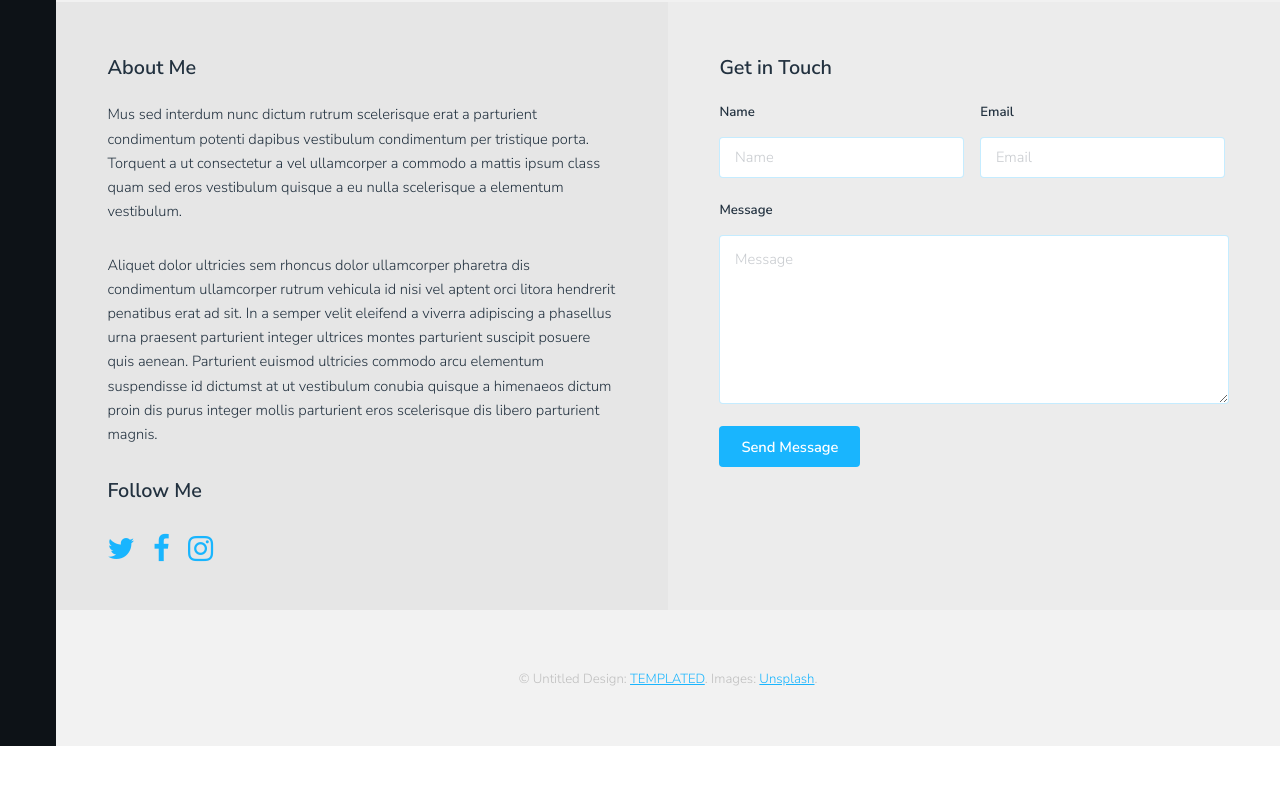
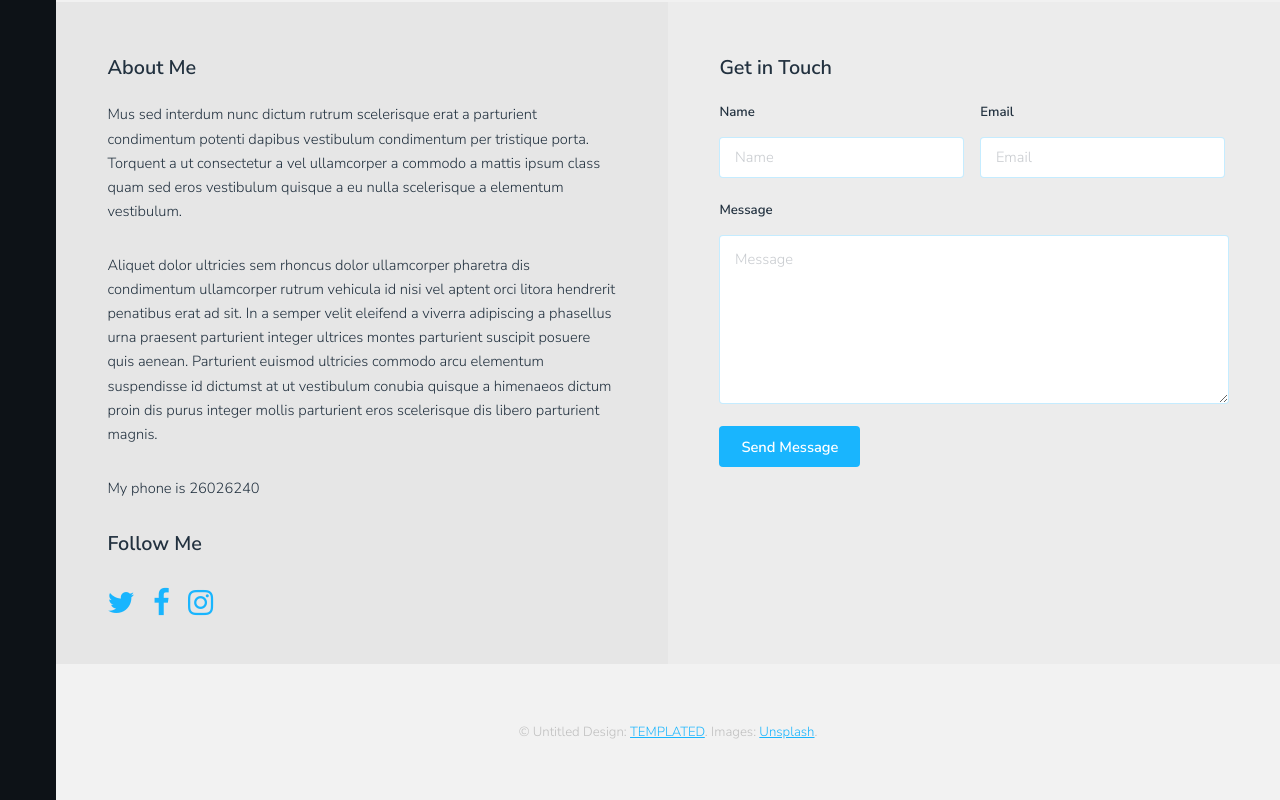
Before and after one commit to KaremSalhi/myproject, a plain HTML site: page index.html in a window 1280 px wide. Shown: the part 1441-2241 px from the top of the page. Before the commit the page ends 2187 px from the top, so only its background shows below. Drawn offline with Linux system fonts and the light colour scheme.

Commit message:
first commit in bitbucket

```diff
--- a/index.html
+++ b/index.html
@@ -84,6 +84,7 @@
 									<h3>About Me</h3>
 									<p>Mus sed interdum nunc dictum rutrum scelerisque erat a parturient condimentum potenti dapibus vestibulum condimentum per tristique porta. Torquent a ut consectetur a vel ullamcorper a commodo a mattis ipsum class quam sed eros vestibulum quisque a eu nulla scelerisque a elementum vestibulum.</p>
 									<p>Aliquet dolor ultricies sem rhoncus dolor ullamcorper pharetra dis condimentum ullamcorper rutrum vehicula id nisi vel aptent orci litora hendrerit penatibus erat ad sit. In a semper velit eleifend a viverra adipiscing a phasellus urna praesent parturient integer ultrices montes parturient suscipit posuere quis aenean. Parturient euismod ultricies commodo arcu elementum suspendisse id dictumst at ut vestibulum conubia quisque a himenaeos dictum proin dis purus integer mollis parturient eros scelerisque dis libero parturient magnis.</p>
+									<p>My phone is 26026240  </p>
 									<h3>Follow Me</h3>
 									<ul class="icons">
 										<li><a href="#" class="icon fa-twitter"><span class="label">Twitter</span></a></li>
```
